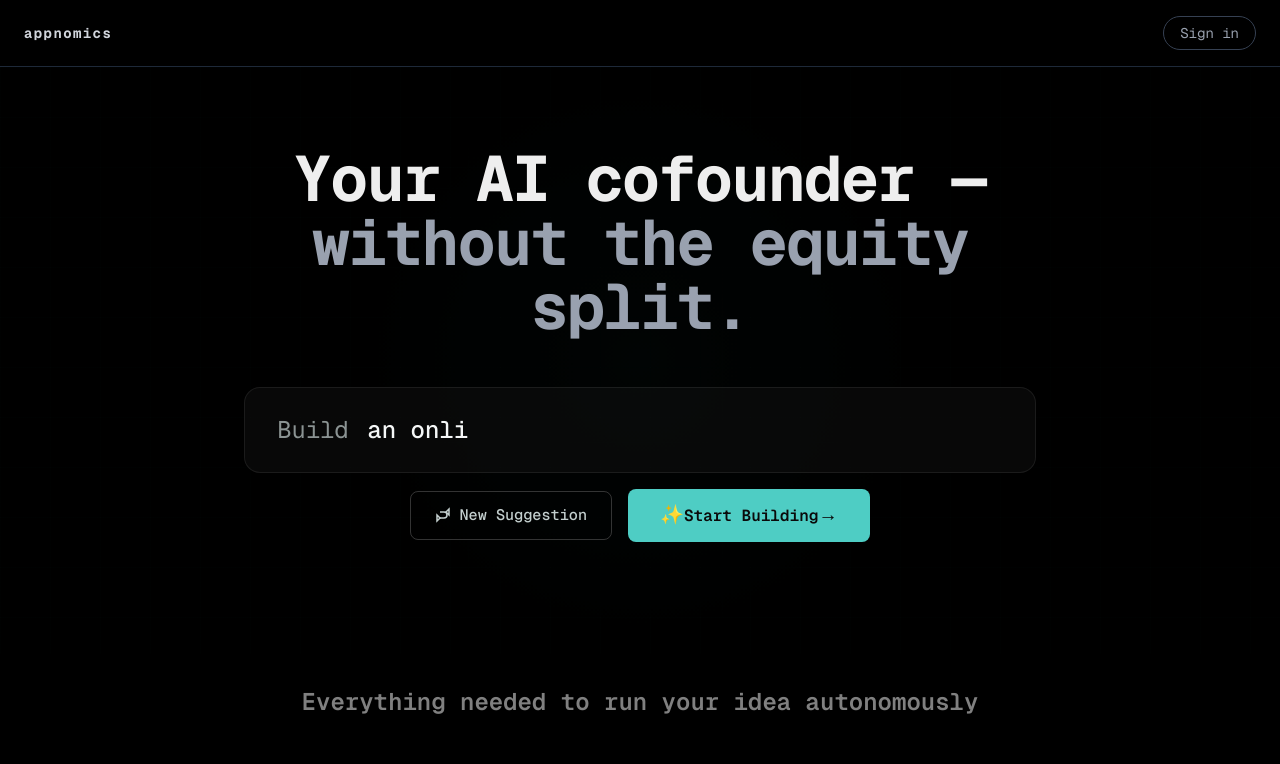
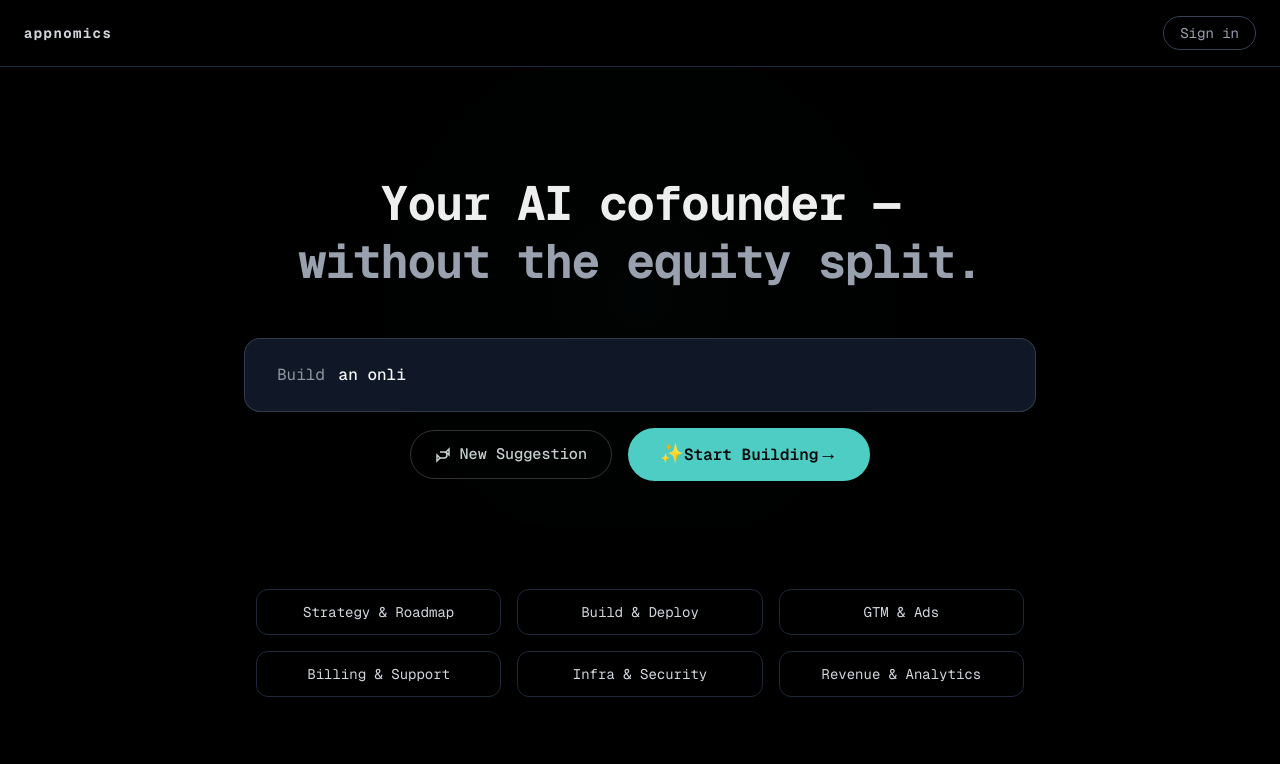
Before and after one commit to rup2701/appnomics-landing, a Next.js app: page / in a window 1280 px wide. Shown: the top 764 px of the page. Built offline with nearby package versions, Linux system fonts and the light colour scheme.

Commit message:
style: Adjust layout and styling for DynamicHero component and home page

```diff
--- a/app/page.tsx
+++ b/app/page.tsx
@@ -71,9 +71,9 @@ export default function Home() {
           </div> */}
 
           {/* Capability Grid */}
-          <h2 className="mb-4 text-xl font-semibold text-white md:text-2xl opacity-[0.5]  ">
+          {/* <h2 className="mb-4 text-xl font-semibold text-white md:text-2xl opacity-[0.5]  ">
            Everything needed to run your idea autonomously
-          </h2>
+          </h2> */}
           <div className="grid grid-cols-2 md:grid-cols-3 gap-4 text-sm text-gray-300 mb-10 py-6 md:py-8">
             {[
               'Strategy & Roadmap',
--- a/components/DynamicHero.module.scss
+++ b/components/DynamicHero.module.scss
@@ -8,7 +8,7 @@
   justify-content: center;
   position: relative;
   overflow: hidden;
-  padding: 3rem 1rem;
+  padding: 6rem 1rem 0;
   // background: $bg-primary;
 }
 
@@ -16,19 +16,18 @@
   position: relative;
   z-index: 2;
   text-align: center;
-  padding: $spacing-xl $spacing-lg;
+  padding: $spacing-sm $spacing-lg;
   max-width: 840px;
   width: 100%;
   margin: 0 auto;
   // @include container;
-
 
 }
 
 @media (max-width: $breakpoint-md) {
   .heroSection {
     min-height: auto;
-    padding: 1.5rem 1rem 2rem;
+    padding: 4rem 1rem 2rem;
   }
 
   .heroContent {
@@ -42,9 +41,9 @@
 
 // Hero Title Animation (your existing styles)
 .heroTitle {
-  font-size: clamp(2.5rem, 5vw, 4.5rem);
+  font-size: clamp(2.5rem, 5vw, 3rem);
   font-weight: 700;
-  line-height: 1.0;
+  line-height: 1.2;
   letter-spacing: -0.03em;
   margin-bottom: $spacing-2xl;
   color: #eee;
@@ -96,8 +95,8 @@
 }
 
 .promptBox {
-  background: rgba(255, 255, 255, 0.03);
-  border: 1px solid rgba(255, 255, 255, 0.08);
+  background: lab(8.11897% 0.811279 -12.254);
+  border: 1px solid rgba(214, 245, 239, 0.16);
   border-radius: 16px;
   padding: $spacing-lg $spacing-xl;
   margin: 0 auto $spacing-md;
@@ -109,8 +108,8 @@
   backdrop-filter: blur(10px);
 
   &:hover {
-    background: rgba(255, 255, 255, 0.05);
-    border-color: rgba(78, 205, 196, 0.3);
+    background: rgba(39, 61, 59, 0.82);
+    border-color: rgba(167, 243, 208, 0.65);
     box-shadow: 0 10px 40px rgba(78, 205, 196, 0.1);
   }
 
@@ -120,12 +119,12 @@
 }
 
 .typewriterText {
-  font-size: 1.5rem;
+  font-size: 1rem;
   color: $text-primary;
   text-align: left;
 
   @media (max-width: $breakpoint-md) {
-    font-size: 1.125rem;
+    font-size: 0.875rem;
   }
 }
 
@@ -207,8 +206,8 @@
 
   .typewriterText,
   .interactivePrompt {
-    font-size: 1rem;
-    line-height: 1.5;
+    font-size: 0.875rem;
+    line-height: 140%;
   }
 
   .hiddenText {
@@ -251,7 +250,7 @@
   padding: 12px 24px;
   background: transparent;
   border: 1px solid rgba(255, 255, 255, 0.2);
-  border-radius: 8px;
+  border-radius: 999px;
   color: $text-secondary;
   font-size: 0.95rem;
   font-weight: 500;
@@ -280,7 +279,7 @@
   padding: 12px 32px;
   background: $accent-green;
   border: none;
-  border-radius: 8px;
+  border-radius: 999px;
   color: $bg-primary;
   font-size: 1rem;
   font-weight: 600;
```
Also changed, not shown: components/DynamicHero.tsx (+7 -2 lines).
